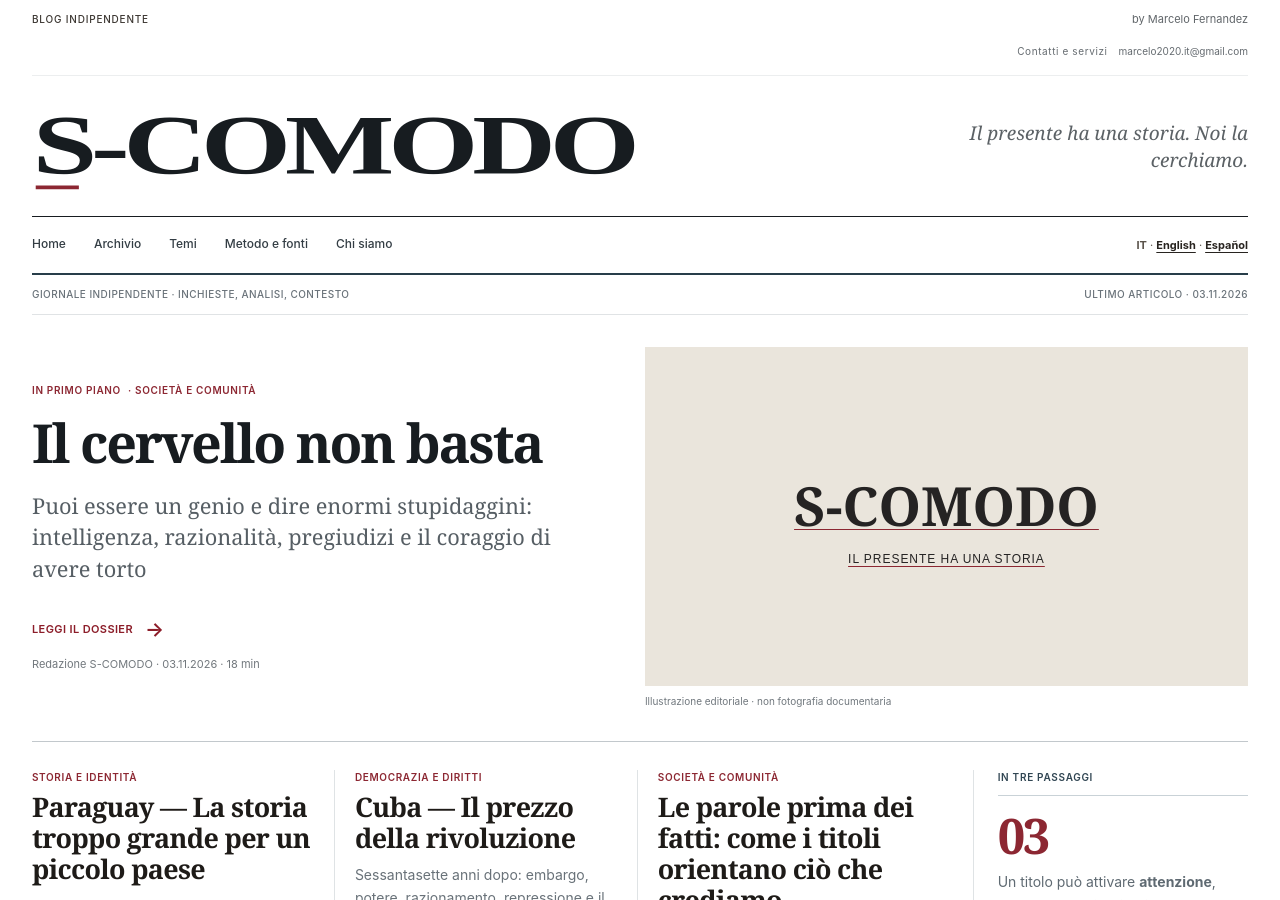
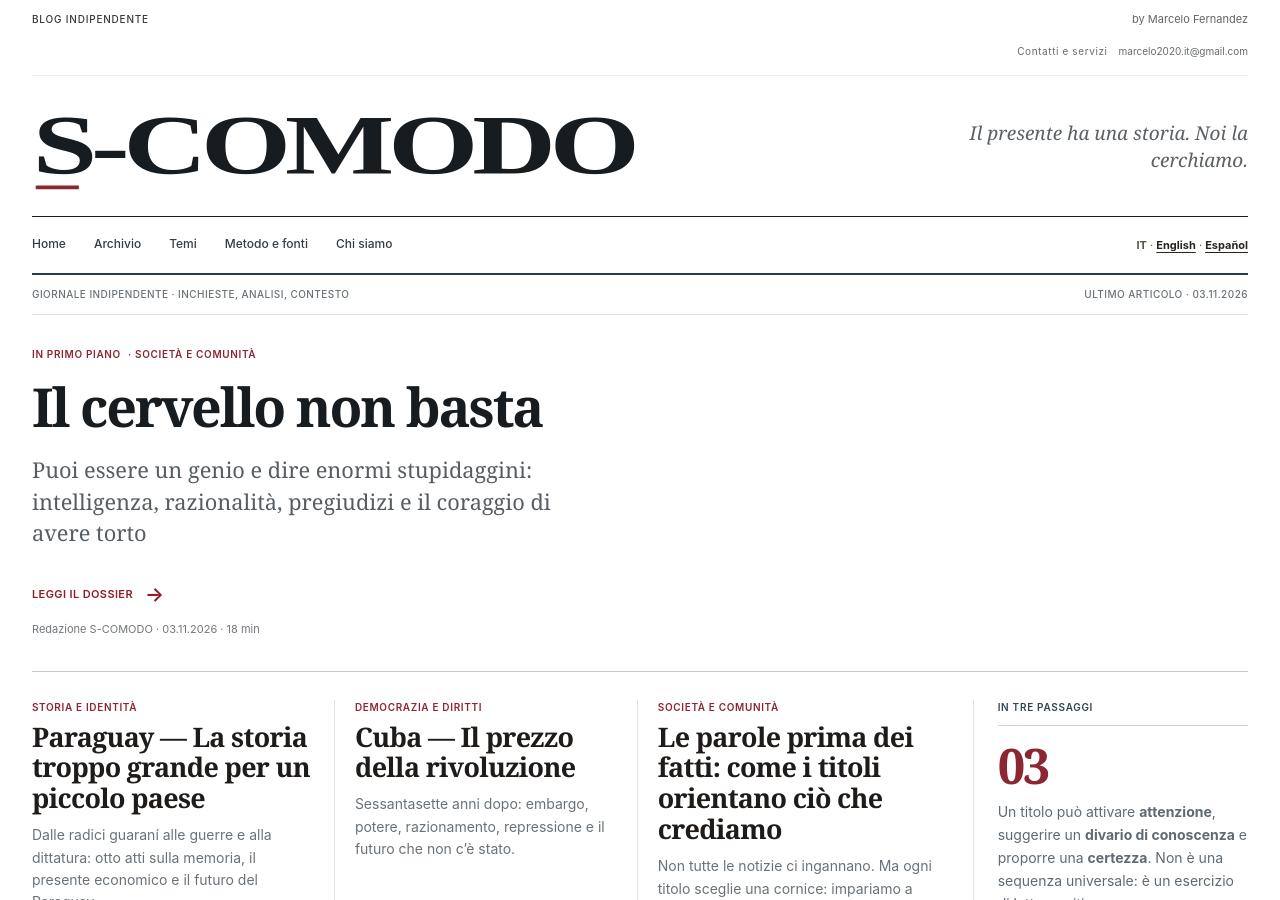
Before and after one commit to manzo8b/s-comodo, a Jekyll site: the page built from index.html, in a window 1280 px wide and 900 px high. Built offline with Jekyll 4.4.1, drawn with Linux system fonts in a browser that asks for light colours.

Commit message:
Home: ometti la copertina e lo spazio immagine per articoli senza foto

```diff
--- a/index.html
+++ b/index.html
@@ -12,7 +12,7 @@ permalink: /
   <span class="front-edition-langs"><a href="{{ '/en/' | relative_url }}" lang="en">ENGLISH</a><span aria-hidden="true">/</span><a href="{{ '/es/' | relative_url }}" lang="es">ESPAÑOL</a></span>
 </div>
 {% if lead_post %}
-<section class="front-lead" aria-label="Articolo di apertura">
+<section class="front-lead{% unless lead_post.image %} front-lead--text-only{% endunless %}" aria-label="Articolo di apertura">
   <div class="front-lead-copy">
     <p class="front-eyebrow"><span>IN PRIMO PIANO</span> · {{ lead_post.rubrica | escape }}</p>
     <h1><a href="{{ lead_post.url | relative_url }}">{{ lead_post.title | escape }}</a></h1>
@@ -21,6 +21,7 @@ permalink: /
     <a class="front-read" href="{{ lead_post.url | relative_url }}">LEGGI IL DOSSIER <span aria-hidden="true">→</span></a>
     <p class="front-byline">{{ lead_post.author | default: site.author_label | escape }} · {{ lead_post.date | date: '%d.%m.%Y' }}{% if lead_post.reading_minutes %} · {{ lead_post.reading_minutes }} min{% endif %}</p>
   </div>
+{% if lead_post.image %}
   <figure class="front-lead-image">
     <a href="{{ lead_post.url | relative_url }}" aria-label="Leggi: {{ lead_post.title | escape }}">
       {% if lead_post.article_id == 'SC012' %}
@@ -33,6 +34,7 @@ permalink: /
     </a>
     <figcaption>Illustrazione editoriale · non fotografia documentaria</figcaption>
   </figure>
+{% endif %}
 </section>
 {% endif %}
 <div class="front-newsboard">
```
